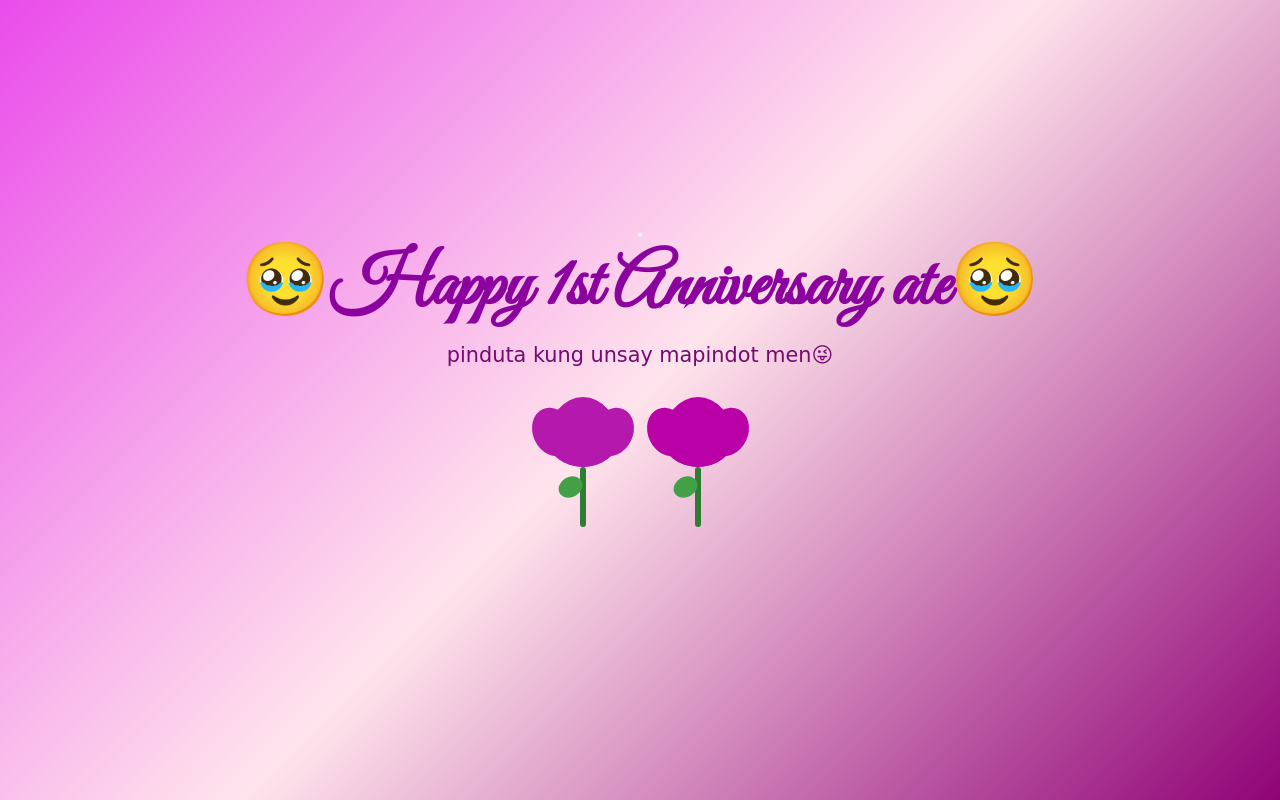
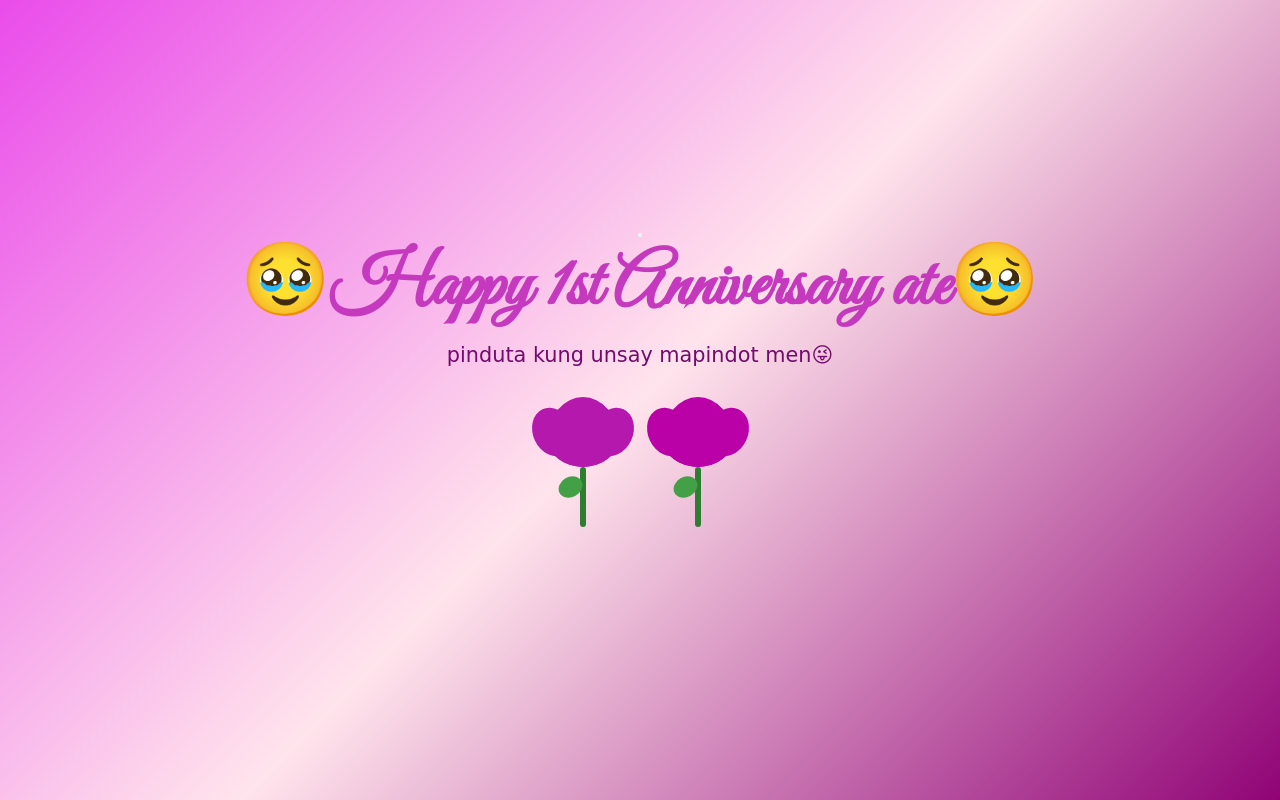
Before and after one commit to BrianCodeit/aniiivvv, a plain HTML site: page index.html in a window 1280 px wide. Drawn offline with Linux system fonts and the light colour scheme.

Commit message:
Update index.html

```diff
--- a/index.html
+++ b/index.html
@@ -28,7 +28,7 @@
         h1 {
             font-family: 'Great Vibes', cursive;
             font-size: clamp(2.5rem, 8vw, 4.5rem);
-            color: #8c029e;
+            color: #c539be;
             text-align: center;
             margin-bottom: 10px;
         }
```
